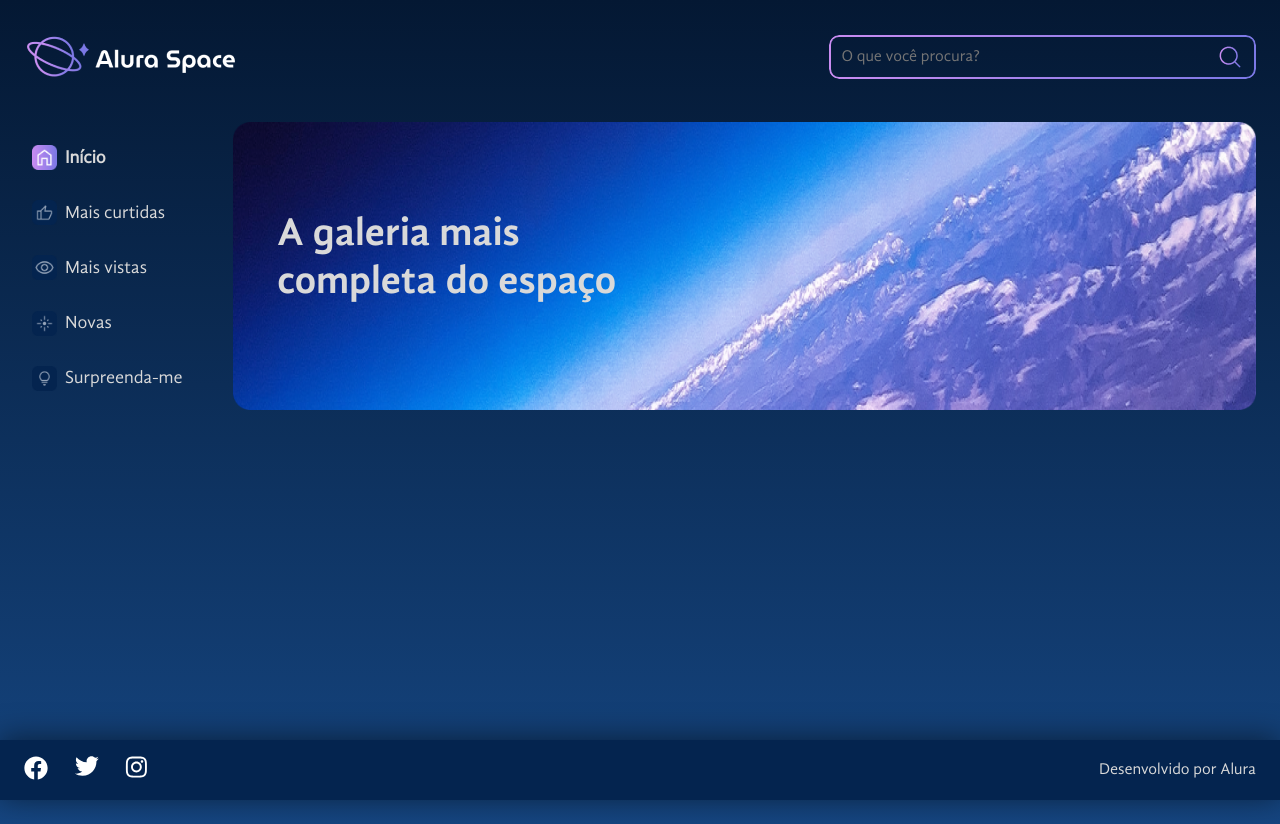
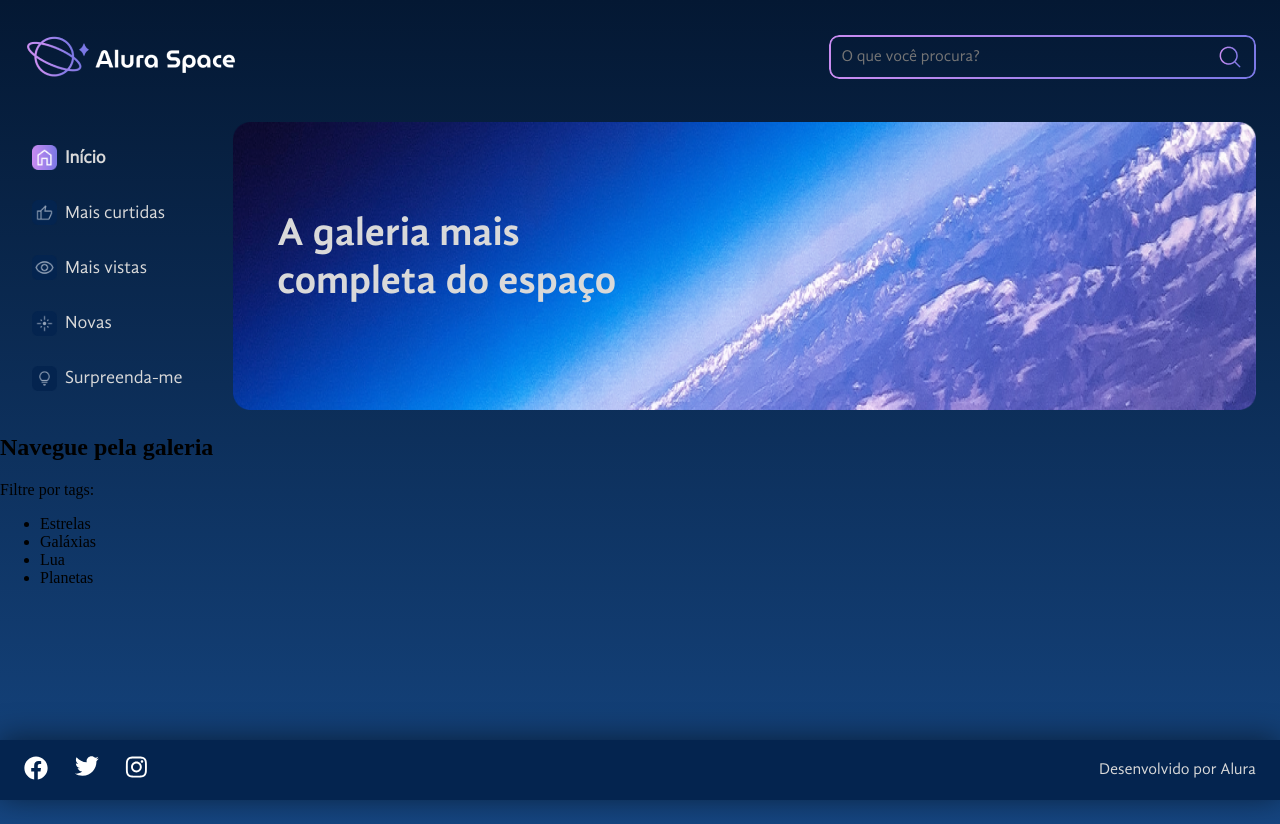
Before and after one commit to grbalmeida/curso-react-javascript-arquivos-estaticos-alura, a React (Create React App) app: page / in a window 1280 px wide. Built offline with nearby package versions, Linux system fonts and the light colour scheme.

Commit message:
Componente de Tags

```diff
--- /dev/null
+++ b/src/componentes/Galeria/index.jsx
@@ -0,0 +1,12 @@
+import styles from './Galeria.module.scss';
+import Tags from '../Tags';
+
+export default function Galeria() {
+    return (
+        <section>
+            <h2>Navegue pela galeria</h2>
+            <Tags />
+            <ul></ul>
+        </section>
+    );
+}
--- /dev/null
+++ b/src/componentes/Tags/index.jsx
@@ -0,0 +1,13 @@
+export default function Tags() {
+    return (
+        <div>
+            <p>Filtre por tags:</p>
+            <ul>
+                <li>Estrelas</li>
+                <li>Galáxias</li>
+                <li>Lua</li>
+                <li>Planetas</li>
+            </ul>
+        </div>
+    );
+}
--- a/src/paginas/PaginaInicial/index.jsx
+++ b/src/paginas/PaginaInicial/index.jsx
@@ -1,7 +1,8 @@
-import Cabecalho from "../../componentes/Cabecalho";
+import Cabecalho from '../../componentes/Cabecalho';
 import Menu from '../../componentes/Menu';
 import Banner from '../../componentes/Banner';
 import Rodape from '../../componentes/Rodape';
+import Galeria from '../../componentes/Galeria';
 import styles from './PaginaInicial.module.scss';
 
 export default function PaginaInicial() {
@@ -14,6 +15,9 @@
                     <Banner />
                 </section>
             </main>
+            <div>
+                <Galeria />
+            </div>
             <Rodape />
         </>
     );
```
Also changed, not shown: src/componentes/Galeria/Galeria.module.scss (added).
